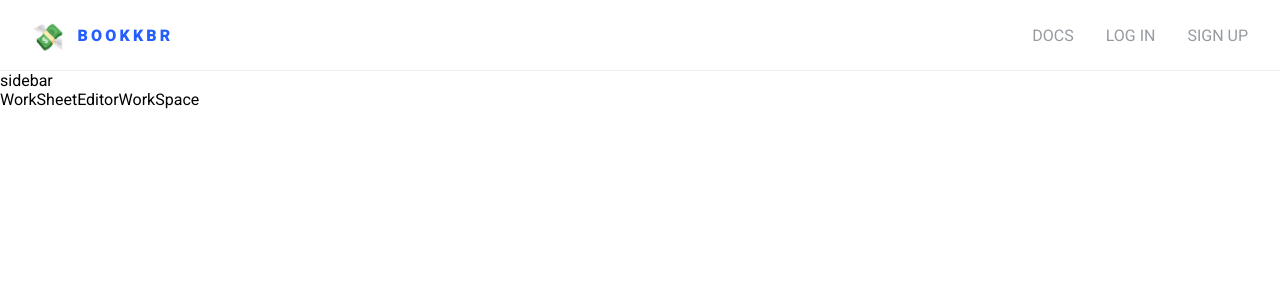
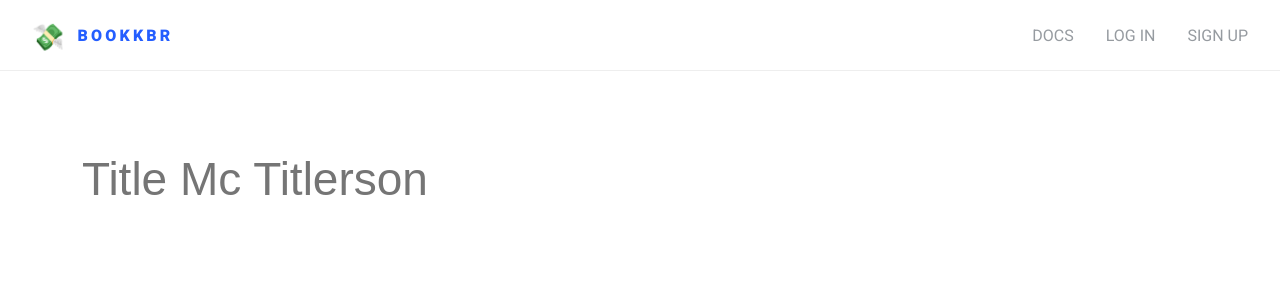
Before and after one commit to andersblom/finance-calculator, a React (Create React App) app: page / in a window 1280 px wide. Shown: the top 300 px of the page. Built offline with nearby package versions, Linux system fonts and the light colour scheme.

Commit message:
Set up basic WorkSheet styles + a header

```diff
--- a/src/components/WorkSheetEditorSidebar/index.js
+++ b/src/components/WorkSheetEditorSidebar/index.js
@@ -1,9 +1,7 @@
 import React from 'react';
 
-const WorkSheetEditorSidebar = (props) => {
-  return (
-    <div>sidebar</div>
-  );
-};
+const WorkSheetEditorSidebar = () => (
+  <div>sidebar</div>
+);
 
 export default WorkSheetEditorSidebar;
--- /dev/null
+++ b/src/components/WorkSheetEditorWorkSpace/WorkSheetEditorWorkSpace.css
@@ -0,0 +1,3 @@
+.WorkSheetEditorWorkSpace__container {
+  padding: 5em;
+}
--- /dev/null
+++ b/src/components/WorkSheetEditorWorkSpace/WorkSpaceHeader/WorkSpaceHeader.css
@@ -0,0 +1,11 @@
+.WorkSpaceHeader {
+  font-size: 46px;
+  box-shadow: none;
+  border: none;
+}
+
+.WorkSpaceHeader.is-active {
+  border-bottom: 1px solid grey;
+}
+
+input:focus {outline:0;}
--- /dev/null
+++ b/src/components/WorkSheetEditorWorkSpace/WorkSpaceHeader/index.js
@@ -0,0 +1,38 @@
+import React, { Component } from 'react';
+
+import './WorkSpaceHeader.css';
+
+export default class WorkSpaceHeader extends Component {
+  constructor() {
+    super();
+    this.state = {
+      focussed: false,
+    };
+    this.handleFocusIn = this.handleFocusIn.bind(this);
+    this.handleFocusOut = this.handleFocusOut.bind(this);
+  }
+  handleFocusIn() {
+    this.setState({
+      focussed: true,
+    });
+  }
+
+  handleFocusOut() {
+    this.setState({
+      focussed: false,
+    });
+  }
+
+  render() {
+    const isFocussed = this.state.focussed;
+    return (
+      <input
+        type="text"
+        placeholder="Title Mc Titlerson"
+        onFocus={this.handleFocusIn}
+        onBlur={this.handleFocusOut}
+        className={`WorkSpaceHeader ${isFocussed ? 'is-active' : ''}`}
+      />
+    );
+  }
+}
--- a/src/components/WorkSheetEditorWorkSpace/index.js
+++ b/src/components/WorkSheetEditorWorkSpace/index.js
@@ -1,11 +1,15 @@
-import React from 'react';
+import React, { Component } from 'react';
 
-const WorkSheetEditorWorkSpace = () => {
-  return (
-    <div>
-      WorkSheetEditorWorkSpace
-    </div>
-  );
-};
+import WorkSpaceHeader from './WorkSpaceHeader';
 
-export default WorkSheetEditorWorkSpace;
+import './WorkSheetEditorWorkSpace.css';
+
+export default class WorkSheetEditorWorkSpace extends Component {
+  render() {
+    return (
+      <div className="WorkSheetEditorWorkSpace__container">
+        <WorkSpaceHeader />
+      </div>
+    );
+  }
+}
--- a/src/containers/WorksheetEditorContainer.js
+++ b/src/containers/WorksheetEditorContainer.js
@@ -5,14 +5,12 @@ import { connect } from 'react-redux';
 
 import * as workSheetActions from '../actions/workSheetActions';
 
-import WorkSheetEditorSidebar from '../components/WorkSheetEditorSidebar';
 import WorkSheetEditorWorkSpace from '../components/WorkSheetEditorWorkSpace';
 
 class WorksheetEditor extends Component {
   render() {
     return (
       <div>
-        <WorkSheetEditorSidebar />
         <WorkSheetEditorWorkSpace />
       </div>
     );
```
